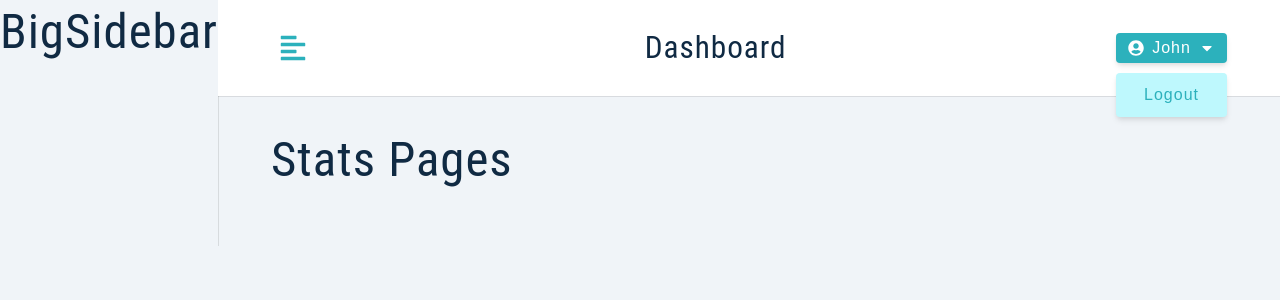
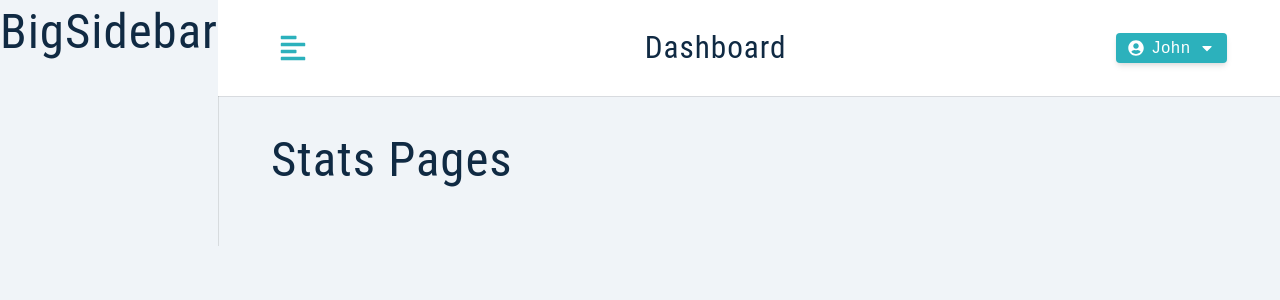
Before and after one commit to AnsariAbdullah/jobify, a React (Create React App) app in the folder client/: page / in a window 1280 px wide. Shown: the top 300 px of the page. Built offline with nearby package versions, Linux system fonts and the light colour scheme; sample sign-in values are in the browser's storage.

Commit message:
toggle dropdown

```diff
--- a/client/src/components/Navbar.js
+++ b/client/src/components/Navbar.js
@@ -2,9 +2,11 @@
 import { FaAlignLeft, FaUserCircle, FaCaretDown } from 'react-icons/fa';
 import { useAppContext } from '../context/appContext';
 import Logo from './Logo';
+import { useState } from "react";
 
 const Navbar = () => {
 	const { toggleSidebar } = useAppContext();
+	const [showLogout, setShowLogout ] = useState(false);
 	return (
 		<Wrapper>
 			<div className="nav-center">
@@ -23,13 +25,13 @@
 					<button
 						type="button"
 						className="btn"
-						onClick={() => console.log('show/hide dropdown')}
+						onClick={() => setShowLogout(!showLogout)}
 					>
 						<FaUserCircle />
 						John
 						<FaCaretDown />
 					</button>
-					<div className="dropdown show-dropdown">
+					<div className={showLogout ? "dropdown show-dropdown" : "dropdown"}>
 						<button
 							type="button"
 							className="dropdown-btn"
```
